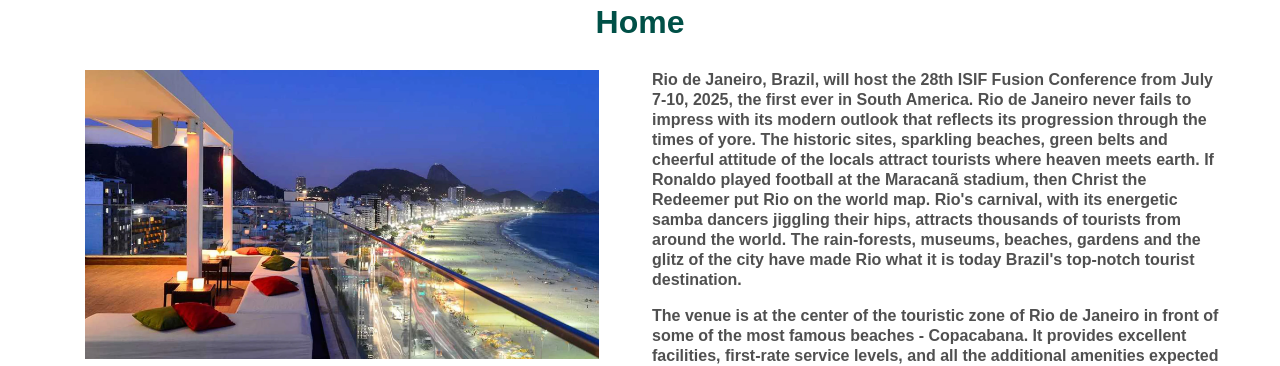
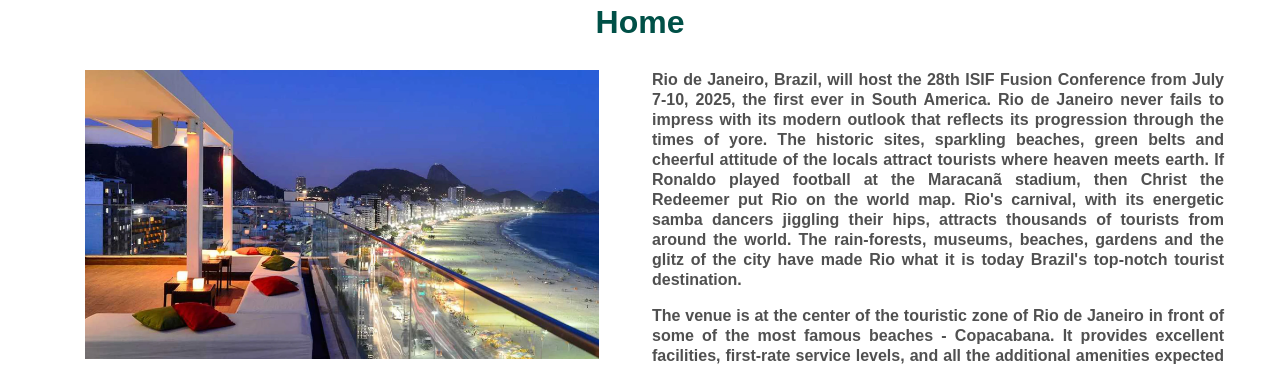
Before and after one commit to Fusion2025/web, a Nuxt app: page / in a window 1280 px wide. Shown: the part 568-934 px from the top of the page. Built offline with nearby package versions, Linux system fonts and the light colour scheme.

Commit message:
feat: add text justify

```diff
--- a/layouts/default.vue
+++ b/layouts/default.vue
@@ -26,6 +26,10 @@
   line-height: 1.25em;
 }
 
+p.page-content {
+  text-align: justify;
+}
+
 .no-list {
   list-style: none;
 }
```
